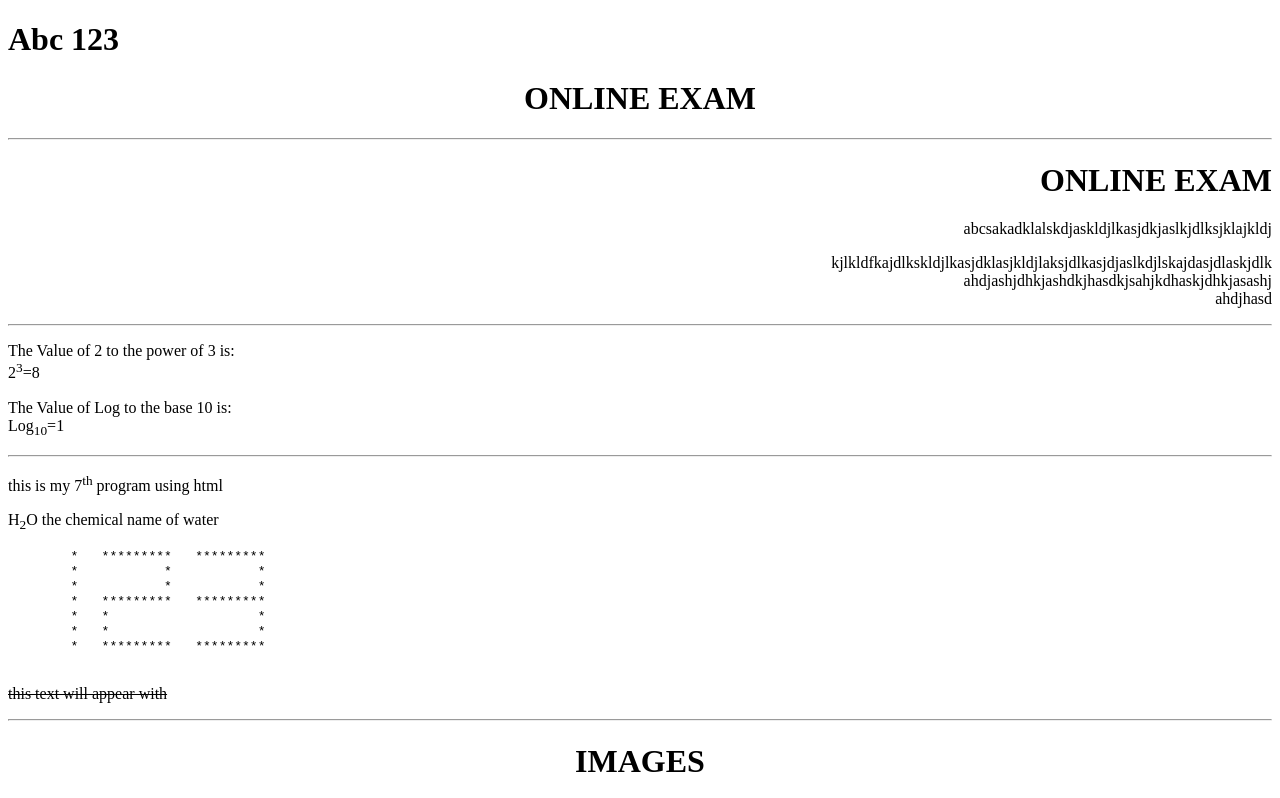
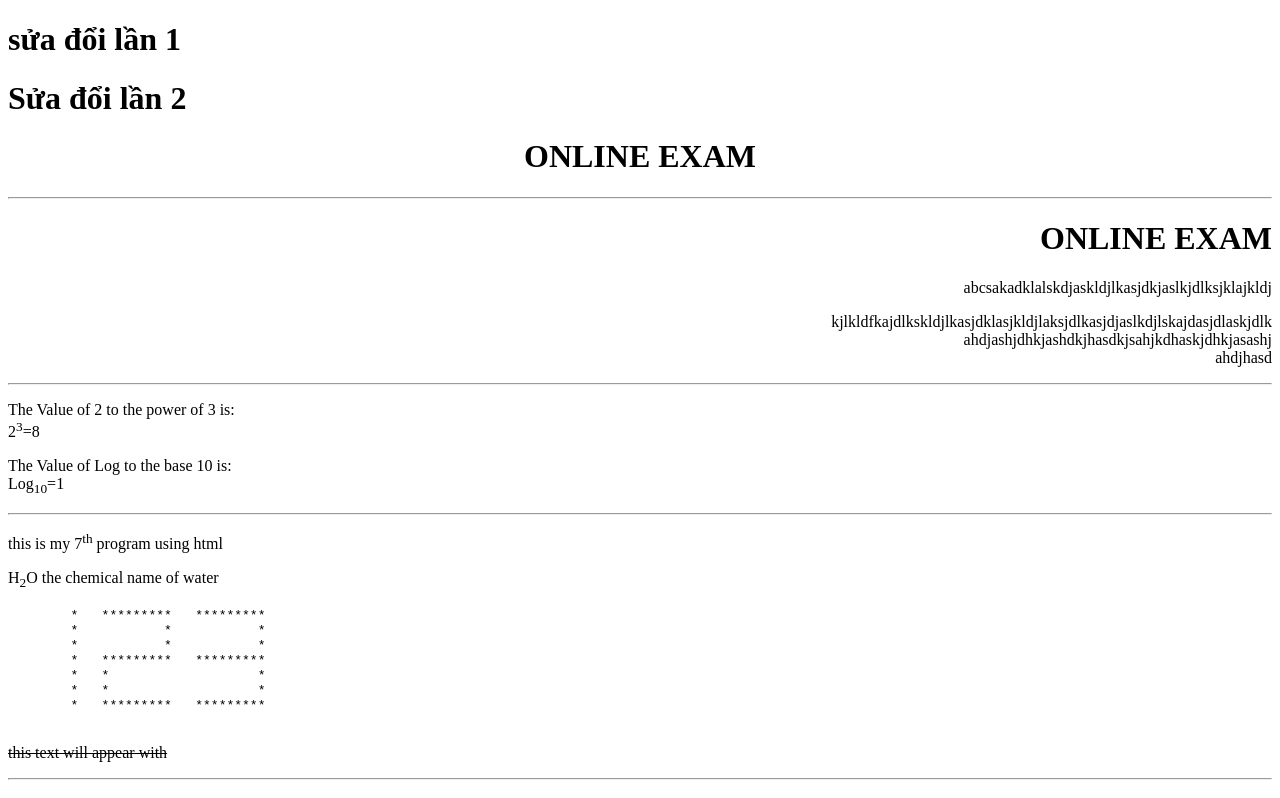
Before and after one commit to cuong-rgb/duan3, a plain HTML site: page index.html in a window 1280 px wide. Shown: the top 798 px of the page. Drawn offline with Linux system fonts and the light colour scheme.

Commit message:
test lần 2

```diff
--- a/index.html
+++ b/index.html
@@ -6,7 +6,8 @@
     <title>Document</title>
   </head>
   <body>
-    <h1>Abc 123</h1>
+    <h1>sửa đổi lần 1</h1>
+    <h1>Sửa đổi lần 2</h1>
 
     <!-- Viết Một đoạn mã HTML đặt tiêu đề ở giữa trình duyệt -->
     <h1 style="text-align: center">ONLINE EXAM</h1>
```
